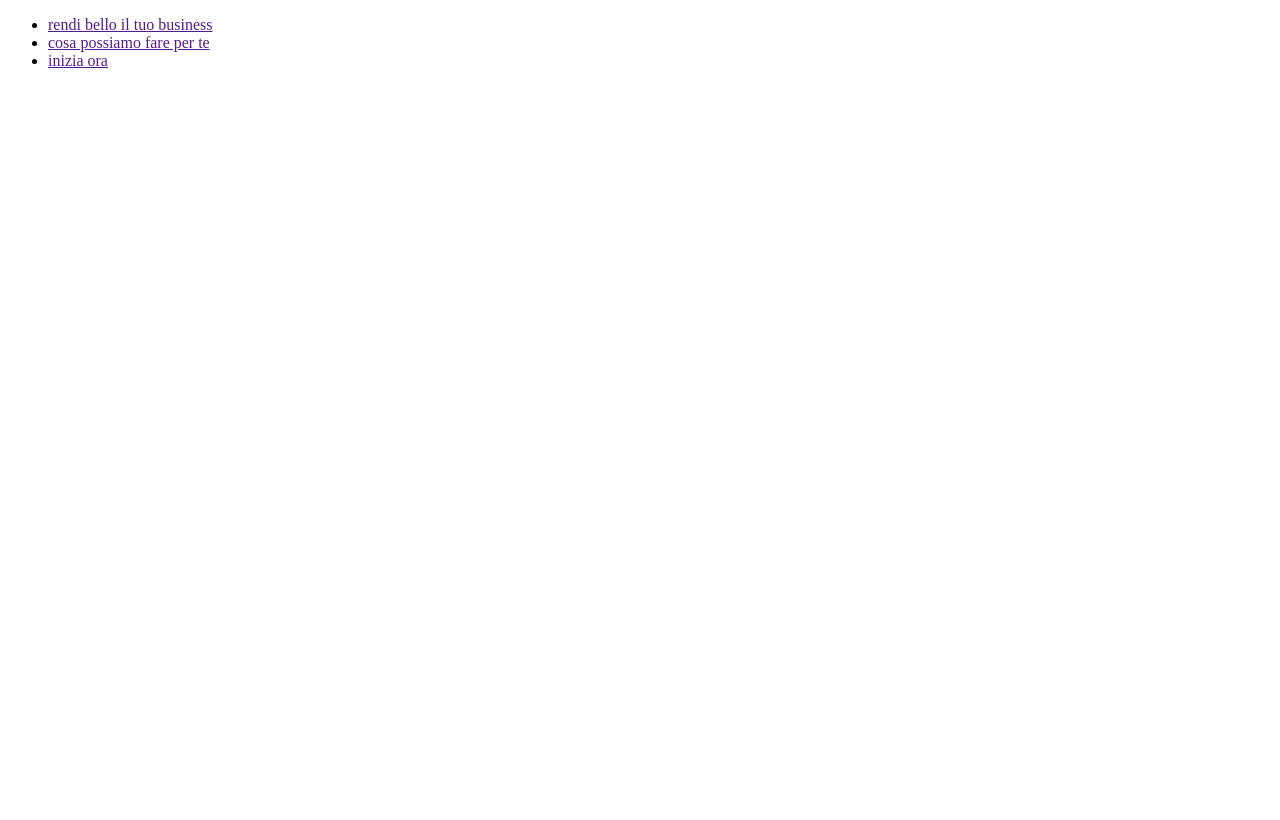
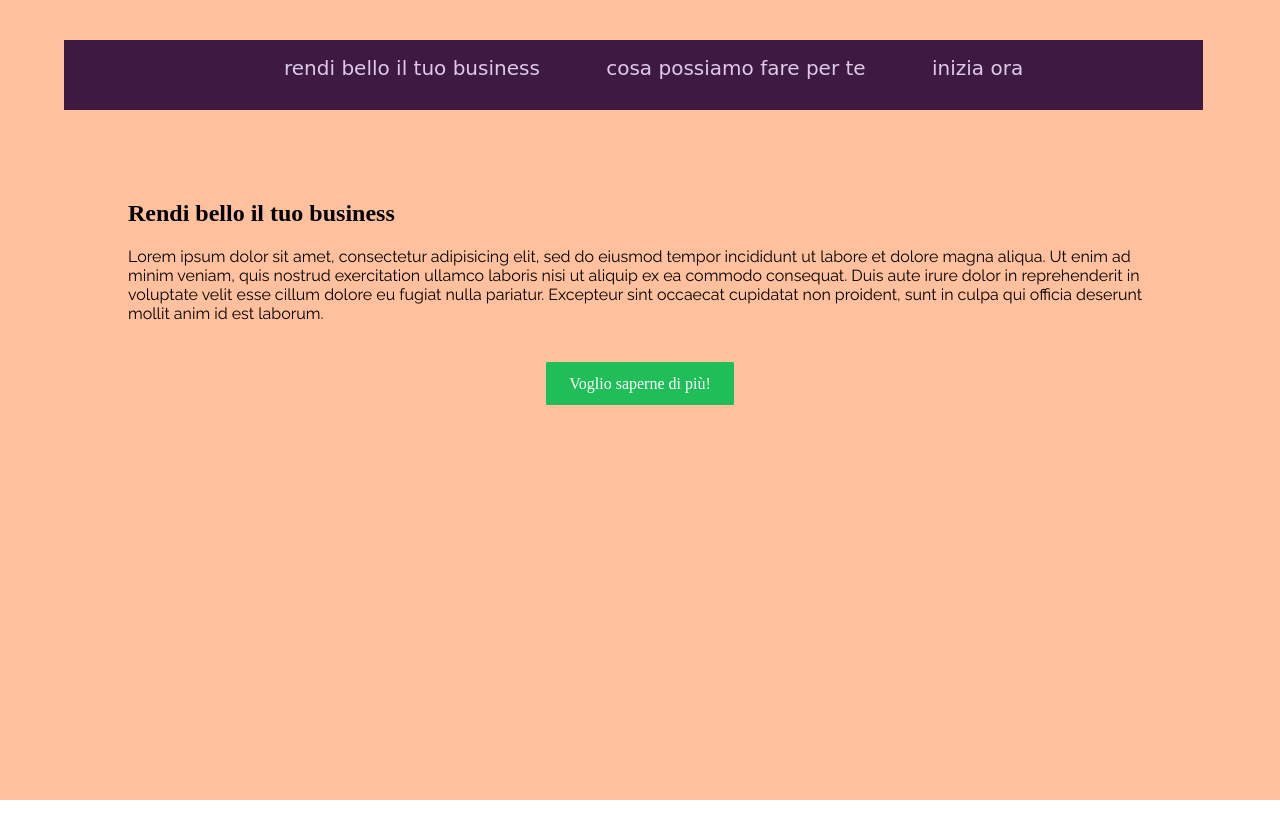
Before and after one commit to moaidesign/beauty.moaidesign.it, a plain HTML site: page index.html in a window 1280 px wide. Drawn offline with Linux system fonts and the light colour scheme; a web font is replaced by a local one.

Commit message:
creazione section e navbar

```diff
--- a/index.html
+++ b/index.html
@@ -5,20 +5,37 @@
   <meta name="viewport" content="width=device-width, initial-scale=1.0">
   <meta http-equiv="X-UA-Compatible" content="ie=edge">
   <title>Servizi per il settore beauty</title>
+  <link rel="stylesheet" href="style/style.css">
+  <link href="https://fonts.googleapis.com/css?family=Charmonman" rel="stylesheet">
+  <link href="https://fonts.googleapis.com/css?family=Raleway" rel="stylesheet">
 </head>
 <body>
-  <div class="navbar_container">
-    <ul class="navbar_container_list">
-      <li class="navbar_container_list_item">
-        <a href="" class="navbar_container_list_item_link">rendi bello il tuo business</a>
-      </li>
-      <li class="navbar_container_list_item">
-        <a href="" class="navbar_container_list_item_link">cosa possiamo fare per te</a>
-      </li>
-      <li class="navbar_container_list_item">
-        <a href="" class="navbar_container_list_item_link">inizia ora</a>
-      </li>
-    </ul>
-  </div>
+  <header>
+    <nav>
+      <div class="navbarContainer">
+        <ul class="navbarContainer_list">
+          <li class="navbarContainer_list_item">
+            <a href="" class="navbarContainer_list_item_link">rendi bello il tuo business</a>
+          </li>
+          <li class="navbarContainer_list_item">
+            <a href="" class="navbarContainer_list_item_link">cosa possiamo fare per te</a>
+          </li>
+          <li class="navbarContainer_list_item">
+            <a href="" class="navbarContainer_list_item_link">inizia ora</a>
+          </li>
+        </ul>
+      </div>
+    </nav>
+  </header>
+  <section>
+    <div class="sectionContainer">
+      <h1 class="sectionContainer_title">Rendi bello il tuo business</h1>
+      <p class="sectionContainer_paragraph">Lorem ipsum dolor sit amet, consectetur adipisicing elit, sed do eiusmod tempor incididunt ut labore et dolore magna aliqua. Ut enim ad minim veniam, quis nostrud exercitation ullamco laboris nisi ut aliquip ex ea commodo consequat. Duis aute irure dolor in reprehenderit in voluptate velit esse cillum dolore eu fugiat nulla pariatur. Excepteur sint occaecat cupidatat non proident, sunt in culpa qui officia deserunt mollit anim id est laborum.</p>
+      <br><br>
+      <div class="sectionContainer_center">
+        <a href="#" class="sectionContainer_center_button">Voglio saperne di più!</a>
+      </div>
+    </div>
+  </section>
 </body>
 </html>
--- a/style.css/style.css
+++ /dev/null
@@ -1,27 +0,0 @@
-html, body {
-  margin: 0;
-  padding: 0;
-}
-body {
-  width: 100%;
-  height: 100%;
-}
-.navbar_container {
-  position: fixed;
-  top: 20px;
-  left: 5%;
-  right: 5%;
-  width: 89%;
-  height: 70px;
-  background-color: red;
-
-}
-
-
-
-
-
-.navbar_container_list_item {
-  text-align: right;
-  text-decoration: none;
-}
--- /dev/null
+++ b/style/style.css
@@ -0,0 +1,83 @@
+html, body {
+  margin: 0;
+  padding: 0;
+  height: 100%;
+  width: 100%;
+}
+
+.navbarContainer {
+  z-index: 999;
+  position: fixed;
+  top: 5%;
+  left: 5%;
+  right: 20px;
+  width: 89%;
+  height: 70px;
+  background-color: rgb(62, 25, 65);
+  text-align: center;
+}
+.navbarContainer_list,
+.navbarContainer_list_item_link {
+  text-decoration: none;
+  color: rgb(222, 202, 230);
+  font-family: 'Charmonman', cursive;
+}
+.navbarContainer_list_item {
+  display: inline;
+  padding-left: 30px;
+  padding-right: 30px;
+  padding-top: 10px;
+  padding-bottom: 10px;
+  font-size: 20px;
+}
+.navbarContainer_list_item {
+  text-align: right;
+  text-decoration: none;
+}
+/*section___________*/
+section{
+  position: absolute;
+  top: 0;
+  left: 0;
+  width: 100%;
+  height: 100%;
+  background-color: rgb(255, 192, 158);
+}
+.sectionContainer{
+  position: relative;
+  top: 10%;
+  left: 10%;
+  width: 80%;
+  height: 80%;
+}
+.sectionContainer{
+  padding-top: 100px;
+}
+.sectionContainer_paragraph {
+  font-family: 'Raleway', sans-serif;
+}
+/*button____*/
+.sectionContainer_center{
+  width: 100%;
+  text-align: center;
+  height: auto;
+}
+.sectionContainer_center_button{
+  padding-left: 20px;
+  padding-right: 20px;
+  padding-top: 10px;
+  padding-bottom: 10px;
+  border-radius: 2px;
+  background-color: rgb(32, 190, 89);
+  text-decoration: none;
+  color: white;
+  border-style: solid;
+  border-color: rgb(32, 190, 89);
+  transition: all .5s;
+}
+.sectionContainer_center_button:hover{
+  border-radius: 2px;
+  background-color: inherit;
+  text-decoration: none;
+  color: rgb(32, 190, 89);
+}
```
